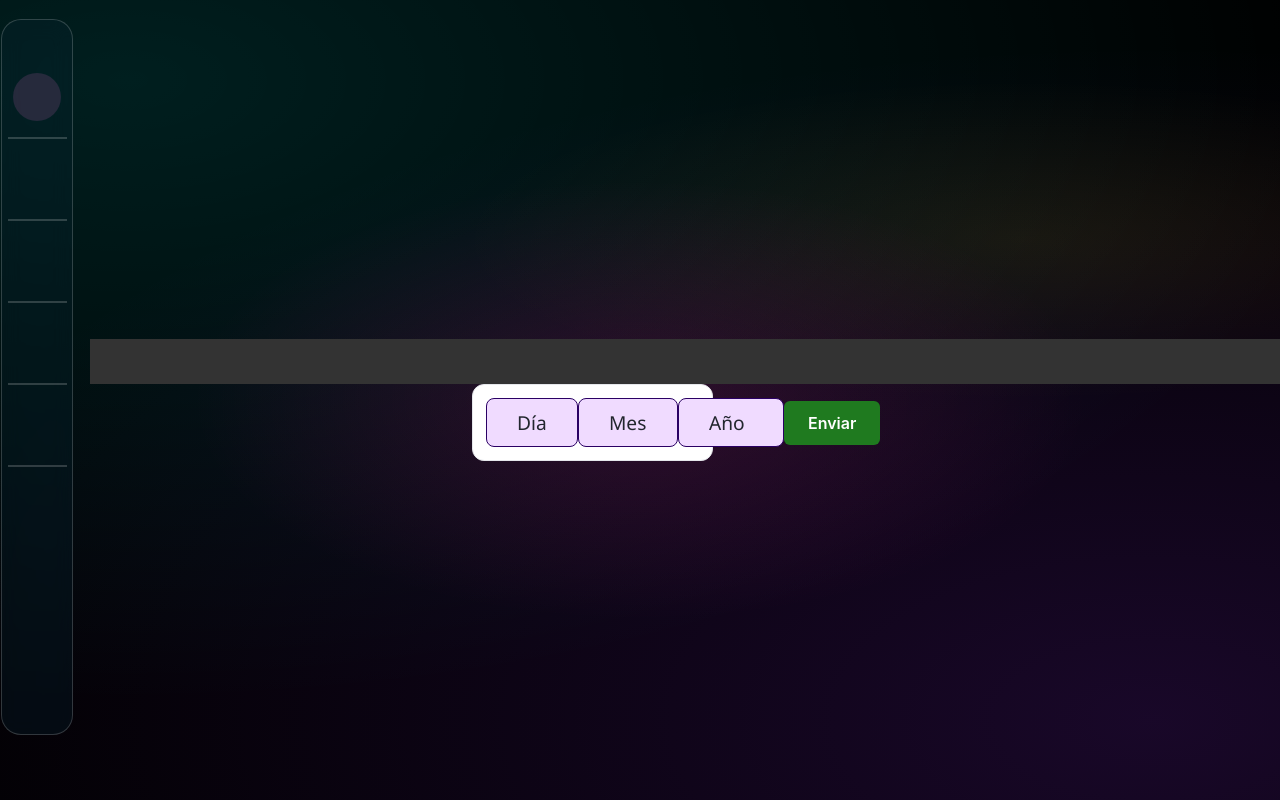
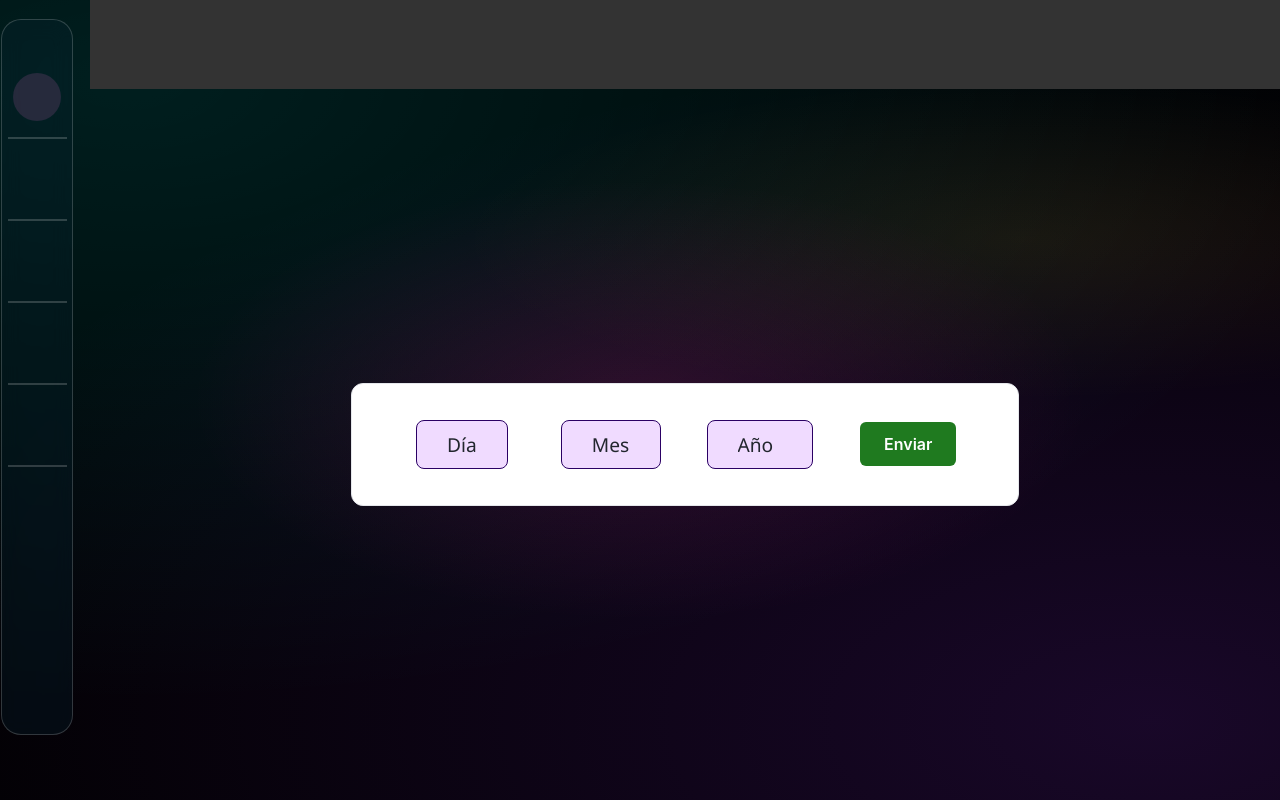
Before and after one commit to Catyvaz/Trabajo-Verificacion-Interfaz, a React (Vite) app in the folder proyecto/: page / in a window 1280 px wide. Built offline with nearby package versions, Linux system fonts and the light colour scheme; some icons are missing.

Commit message:
ctualizacion estilo side
Updated display properties for contenedor-contenido and contenedor-ejercicio.

```diff
--- a/proyecto/src/style/sidenav.css
+++ b/proyecto/src/style/sidenav.css
@@ -34,7 +34,7 @@
 .contenedor-lista-elementos li a {
   text-decoration: none;
   color: white;
-   display: inline-flex;
+  display: inline-flex;
   align-items: center;
   justify-content: center;
   width: 48px;
@@ -49,6 +49,15 @@ li .nav-link.active {
 }
 
 .contenedor-contenido {
-    justify-items: center;
-    align-content: center;
+  display: grid;
+  grid-template-rows: 1fr 8fr;
+  grid-template-columns: 1fr;
+  justify-items: center;
+  align-content: center;
 }
+
+.contenedor-ejercicio {
+  width: 100%;
+  justify-items: center;
+  align-content: center;
+}
```
